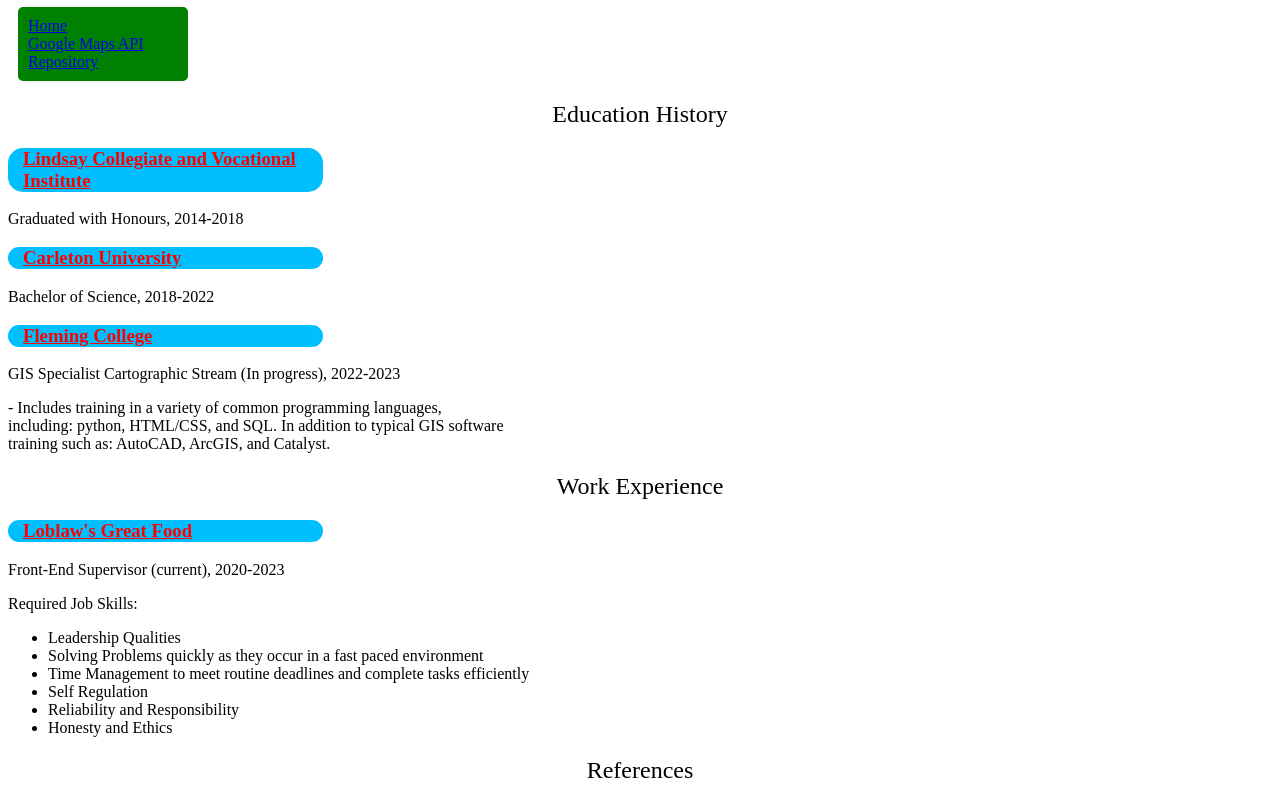
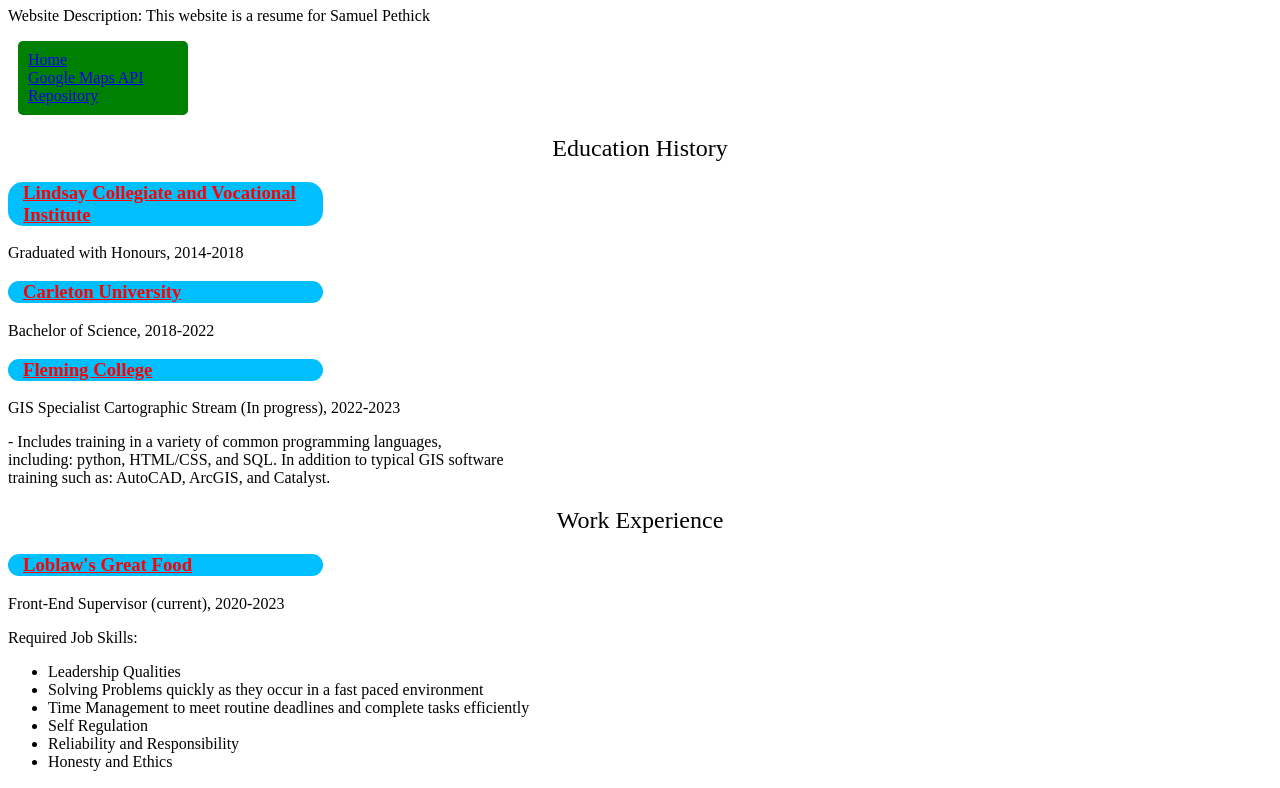
Before and after one commit to SamuelPethick/a2com, a plain HTML site: page index.html in a window 1280 px wide. Shown: the part 73-861 px from the top of the page. Drawn offline with Linux system fonts and the light colour scheme.

Commit message:
Update index.html

```diff
--- a/index.html
+++ b/index.html
@@ -13,7 +13,7 @@
 
 <!-- My Heading, given an ID as it is the only object I want to have styled in this way-->
 <h1 ID="SamuelPethick"> Samuel Pethick </h1>
-
+<p class="desc">Website Description: This website is a resume for Samuel Pethick</p>
 <!-- Option 1: NavBar, Relative links between my two webpages, targeted by other CSS to be in a green box, a Basic NavBar fulfilling that option-->
 
 <ul ID="RelLink">
```
